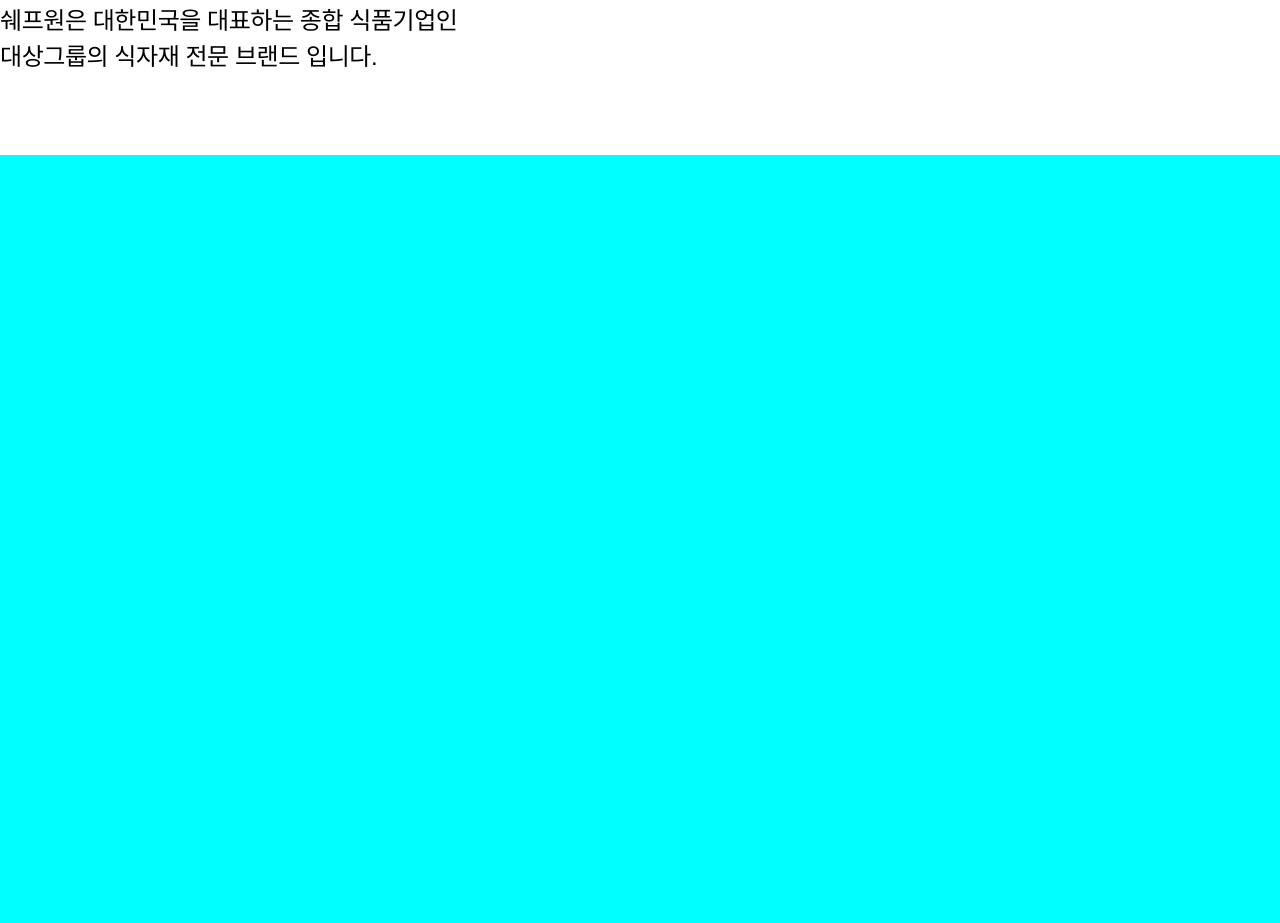
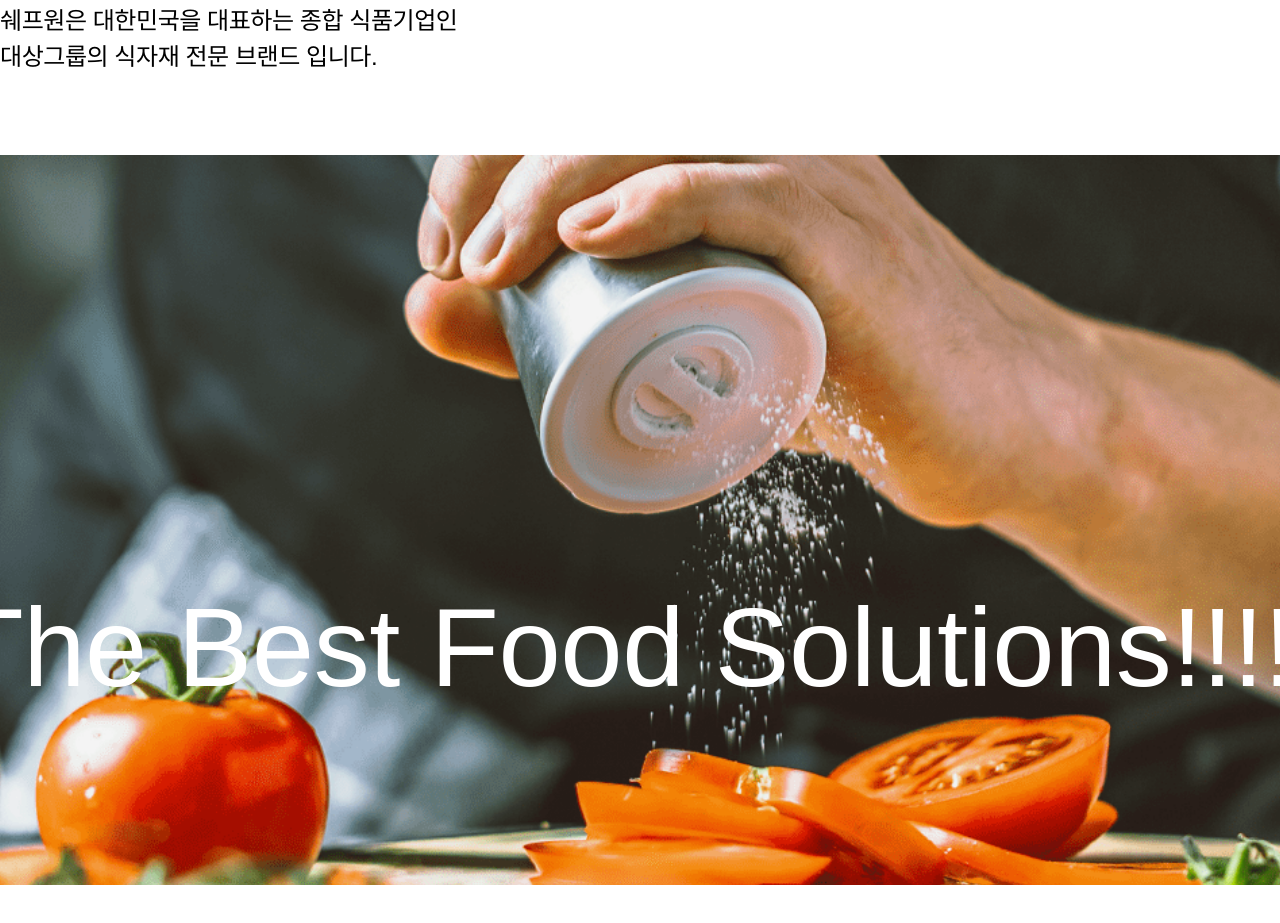
Before and after one commit to Parktaehoon1/basic, a plain HTML site: page index.html in a window 1280 px wide. Shown: the part 393-1316 px from the top of the page. After the commit the page ends 1278 px from the top, so only its background shows below. Drawn offline with nearby package versions, Linux system fonts and the light colour scheme; a web font is replaced by a local one.

Commit message:
코드진행중

```diff
--- a/css/style.css
+++ b/css/style.css
@@ -420,10 +420,33 @@ body {
 
 /* 비주얼 */
 .visual {
+  height: 730px;
   position: relative;
+  overflow: hidden;
+}
+
+.visual-bg{
   display: block;
-  padding: 500px 0;
-  background-color: aqua;
+  position: absolute;
+  top: 0;
+  left: 0;
+  right: 0;
+  height: 135%;
+  display: block;
+  /* padding: 500px 0; */
+  background: url('../images/visualbackground.png') no-repeat center;
+  background-size: cover;
+}
+
+.visual-txt{
+  position: absolute;
+  left: 50%;
+  top: 50%;
+  transform: translate(-50%, -50%);
+  display: block;
+  font-size: 112px;
+  color: #fff;
+  white-space: nowrap;
 }
 
 /* 서비스 */
--- a/index.html
+++ b/index.html
@@ -132,7 +132,9 @@
     </section>
     <!-- 비주얼 -->
     <section class="visual">
-      <div class="inner"></div>
+      <div class="visual-bg">
+        <div class="visual-txt">The Best Food Solutions!!!!!</div>
+      </div>
     </section>
     <!-- 서비스 -->
     <section class="service">
```
